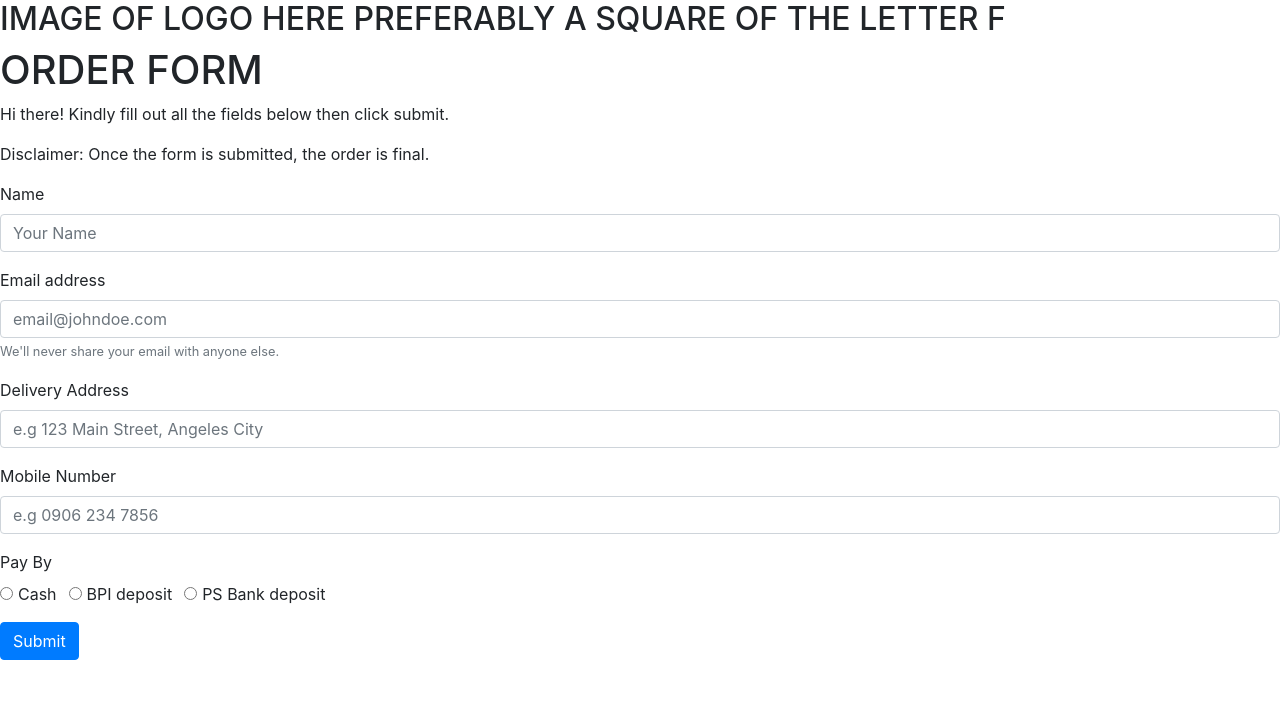
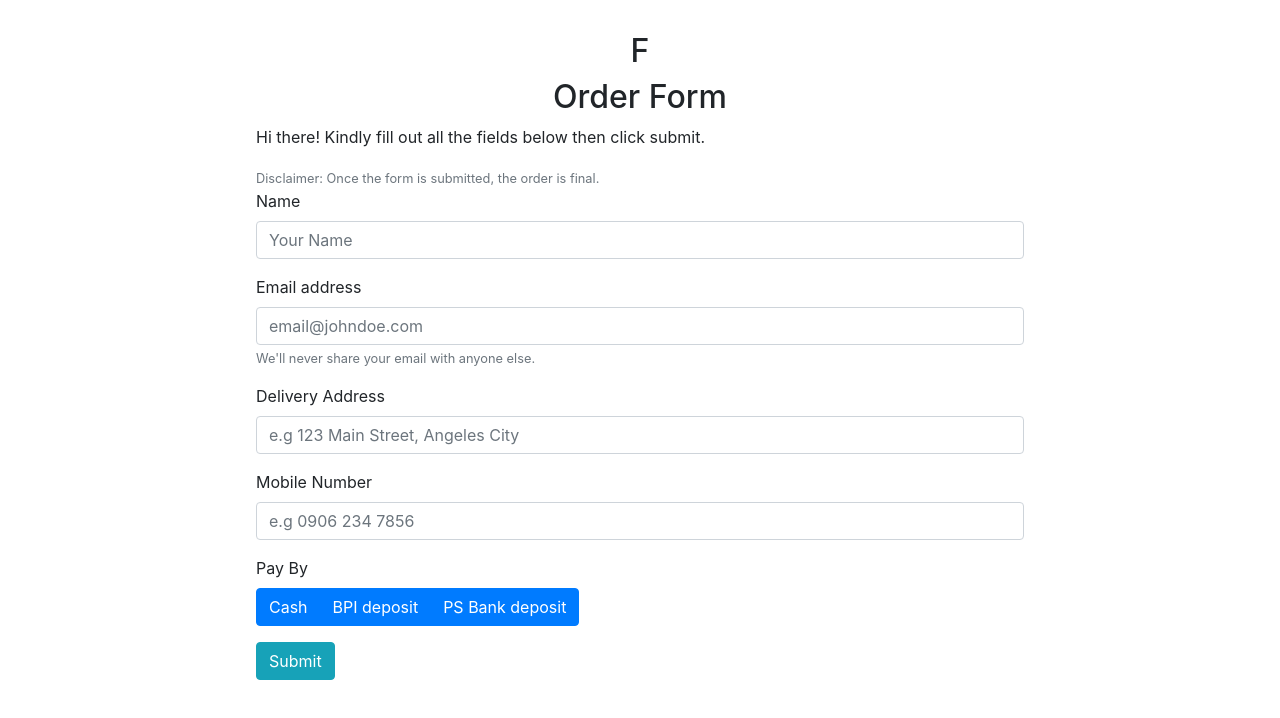
Before and after one commit to shaneenvitug/order-form, a React (Create React App) app: page / in a window 1280 px wide. Shown: the top 718 px of the page. Built offline with nearby package versions, Linux system fonts and the light colour scheme.

Commit message:
onsubmit function works on console

```diff
--- a/package.json
+++ b/package.json
@@ -7,6 +7,7 @@
     "@testing-library/react": "^9.3.2",
     "@testing-library/user-event": "^7.1.2",
     "bootstrap": "^4.5.0",
+    "formik": "^2.1.4",
     "react": "^16.13.1",
     "react-bootstrap": "^1.0.1",
     "react-dom": "^16.13.1",
--- a/src/App.js
+++ b/src/App.js
@@ -1,34 +1,62 @@
-import React, { useState } from 'react';
+import React from 'react';
 import Form from 'react-bootstrap/Form';
 import Button from 'react-bootstrap/Button';
+import ToggleButtonGroup from 'react-bootstrap/ToggleButtonGroup';
+import ToggleButton from 'react-bootstrap/ToggleButton';
+import { Formik } from 'formik';
 
 function App() {
-  const [name, setName] = useState('');
-  const [address, setAddress] = useState('');
-  const [mobile, setMobile] = useState('');
-  const [modeOfPayment, setModeOfPayment] = useState('');
-
-  const handleSubmit = (event) => {
-    event.preventDefault();
-  }
-
   return (
     <div>
       <header>
-        <h2>IMAGE OF LOGO HERE PREFERABLY A SQUARE OF THE LETTER F</h2>
-        <h1>ORDER FORM</h1>
+        <h2>F</h2>
+        <h1>Order Form</h1>
         <p>Hi there! Kindly fill out all the fields below then click submit.</p>
-        <p>Disclaimer: Once the form is submitted, the order is final.</p>
+        <small className="text-muted">Disclaimer: Once the form is submitted, the order is final.</small>
       </header>
+      <Formik
+        initialValues={{
+          name: '',
+          email: '',
+          address: '',
+          mobile: '',
+          paymentMethod: ''
+        }}
+        onSubmit={console.log}
+      >
+        {({
+          values,
+          errors,
+          touched,
+          handleChange,
+          handleBlur,
+          handleSubmit,
+          submitForm,
+          isSubmitting
+        }) => (
             <Form onSubmit={handleSubmit}>
               <Form.Group controlId="formBasicName">
                 <Form.Label>Name</Form.Label>
-          <Form.Control type="text" placeholder="Your Name" />
+                <Form.Control
+                  name="name"
+                  type="text"
+                  placeholder="Your Name"
+                  onChange={handleChange}
+                  value={values.name}
+                  required
+                  />
               </Form.Group>
 
               <Form.Group controlId="formBasicEmail">
                 <Form.Label>Email address</Form.Label>
-          <Form.Control type="email" placeholder="email@johndoe.com" />
+                <Form.Control
+                  name="email"
+                  type="email"
+                  placeholder="email@johndoe.com"
+                  onChange={handleChange}
+                  value={values.email}
+                  required
+                  />
                 <Form.Text className="text-muted">
                   We'll never share your email with anyone else.
                 </Form.Text>
@@ -36,24 +64,40 @@ function App() {
 
               <Form.Group controlId="formBasicAddress">
                 <Form.Label>Delivery Address</Form.Label>
-          <Form.Control type="text" placeholder="e.g 123 Main Street, Angeles City" />
+                <Form.Control
+                  name="address"
+                  type="text"
+                  placeholder="e.g 123 Main Street, Angeles City"
+                  onChange={handleChange}
+                  value={values.address}
+                  />
               </Form.Group>
 
               <Form.Group controlId="formBasicMobile">
                 <Form.Label>Mobile Number</Form.Label>
-          <Form.Control type="number" placeholder="e.g 0906 234 7856" />
+                <Form.Control
+                  name="mobile"
+                  type="number"
+                  placeholder="e.g 0906 234 7856"
+                  onChange={handleChange}
+                  value={values.mobile}
+                  />
               </Form.Group>
 
               <Form.Group controlId="formBasicPayment">
                 <Form.Label>Pay By</Form.Label>
-          <br/>
-          <Form.Check inline label="Cash" type="radio" id="cash" />
-          <Form.Check inline label="BPI deposit" type="radio" id="bpi" />
-          <Form.Check inline label="PS Bank deposit" type="radio" id="ps-bank" />
+                <br />
+                <ToggleButtonGroup name="paymentMethod" type="radio" value={values.paymentMethod}>
+                  <ToggleButton name="paymentMethod" value="cash" onChange={handleChange}>Cash</ToggleButton>
+                  <ToggleButton name="paymentMethod" value="bpi" onChange={handleChange}>BPI deposit</ToggleButton>
+                  <ToggleButton name="paymentMethod" value="psbank" onChange={handleChange}>PS Bank deposit</ToggleButton>
+                </ToggleButtonGroup>
               </Form.Group>
 
-        <Button variant="primary" type="submit">Submit</Button>
+              <Button variant="info" type="submit">Submit</Button>
             </Form>
+          )}
+      </Formik>
     </div>
   );
 }
--- a/src/index.css
+++ b/src/index.css
@@ -5,9 +5,21 @@ body {
     sans-serif;
   -webkit-font-smoothing: antialiased;
   -moz-osx-font-smoothing: grayscale;
+  max-width: 60%;
+  margin: 0 auto;
+  margin-top: 2rem;
 }
 
 code {
   font-family: source-code-pro, Menlo, Monaco, Consolas, 'Courier New',
     monospace;
 }
+
+h1,
+h2 {
+  text-align: center;
+}
+
+h1 {
+  font-size: 2rem;
+}
```
Also changed, not shown: 1 other file (tests, documents, lock files or other folders). Lines whose indentation alone changed are shown as unchanged.
